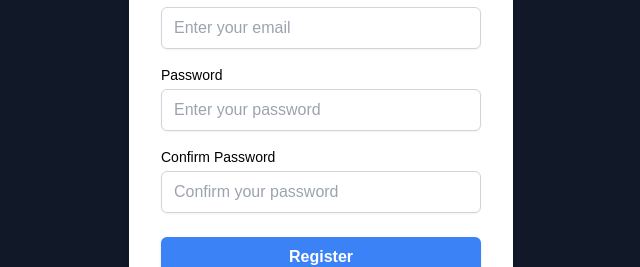
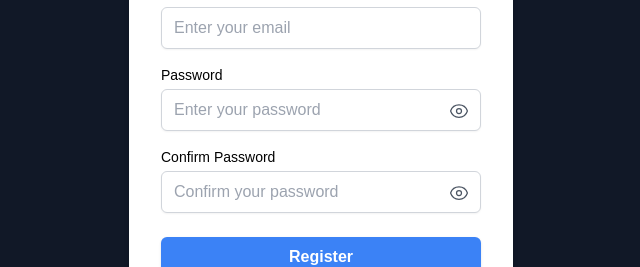
Before and after one commit to bebek-goreng/todos-minpro, a Next.js app in the folder client/: page /auth/register in a window 1280 px wide. Shown: the part 323-590 px from the top of the page, without its empty margins (319-959 px from the left). Built offline with nearby package versions, Linux system fonts and the light colour scheme.

Commit message:
add: feat auth register

```diff
--- a/client/src/components/auth/Register.jsx
+++ b/client/src/components/auth/Register.jsx
@@ -3,22 +3,47 @@
 import { useState } from "react";
 import { Input } from "../Input";
 import { Button } from "../Button";
-import { toast, ToastContainer } from "react-toastify";
+import { EyeIcon, EyeSlashIcon } from "@heroicons/react/24/outline";
+import { register } from "@/modules/fetch-user";
+import { useRouter } from "next/navigation";
 
 export const Register = () => {
   const [name, setName] = useState("");
   const [email, setEmail] = useState("");
   const [password, setPassword] = useState("");
   const [confirmPassword, setConfirmPassword] = useState("");
+  const [showPassword, setShowPassword] = useState(false);
+  const [showConfirmPassword, setShowConfirmPassword] = useState(false);
+  const [errorMessage, setErrorMessage] = useState("");
+  const router = useRouter();
 
-  const handleSubmit = (e) => {
+  const togglePasswordVisibility = () => {
+    setShowPassword((prevState) => !prevState);
+  };
+
+  const toggleConfirmPasswordVisibility = () => {
+    setShowConfirmPassword((prevState) => !prevState);
+  };
+
+  const handleSubmit = async (e) => {
     e.preventDefault();
+
     if (password !== confirmPassword) {
-      console.log("Passwords do not match");
+      setErrorMessage("Passwords do not match");
       return;
     }
-    console.log("Register dengan:", { email, password });
-    toast.success("test");
+    setErrorMessage("");
+
+    try {
+      const data = { name, email, password };
+      await register(data);
+
+      alert("Register Success");
+      router.push("/");
+    } catch (error) {
+      console.log(error.message);
+      alert("register failed");
+    }
   };
 
   return (
@@ -42,28 +67,56 @@ export const Register = () => {
         onChange={(e) => setEmail(e.target.value)}
         placeholder="Enter your email"
       />
+      <div className="relative">
         <Input
           label="Password"
-        type="password"
+          type={showPassword ? "text" : "password"}
           value={password}
           onChange={(e) => setPassword(e.target.value)}
           placeholder="Enter your password"
         />
+        <button
+          type="button"
+          onClick={togglePasswordVisibility}
+          className="absolute right-3 top-9 text-gray-600">
+          {showPassword ? (
+            <EyeSlashIcon className="h-5 w-5" />
+          ) : (
+            <EyeIcon className="h-5 w-5" />
+          )}
+        </button>
+      </div>
+      <div className="relative">
         <Input
           label="Confirm Password"
-        type="password"
+          type={showConfirmPassword ? "text" : "password"}
           value={confirmPassword}
           onChange={(e) => setConfirmPassword(e.target.value)}
           placeholder="Confirm your password"
         />
-      <Button text="Register" type="submit" className={"mt-2"} />
+        <button
+          type="button"
+          onClick={toggleConfirmPasswordVisibility}
+          className="absolute right-3 top-9 text-gray-600">
+          {showConfirmPassword ? (
+            <EyeSlashIcon className="h-5 w-5" />
+          ) : (
+            <EyeIcon className="h-5 w-5" />
+          )}
+        </button>
+      </div>
+      {errorMessage && (
+        <p className="text-red-500 text-sm mt-1 text-center mb-2">
+          {errorMessage}
+        </p>
+      )}
+      <Button text="Register" type="submit" className="mt-2" />
       <p className="text-black text-sm text-center mt-3">
         Already have an account?
         <a href="/auth/login" className="text-blue-600 ml-1">
           Login
         </a>
       </p>
-      <ToastContainer />
     </form>
   );
 };
```
Lines whose indentation alone changed are shown as unchanged.
